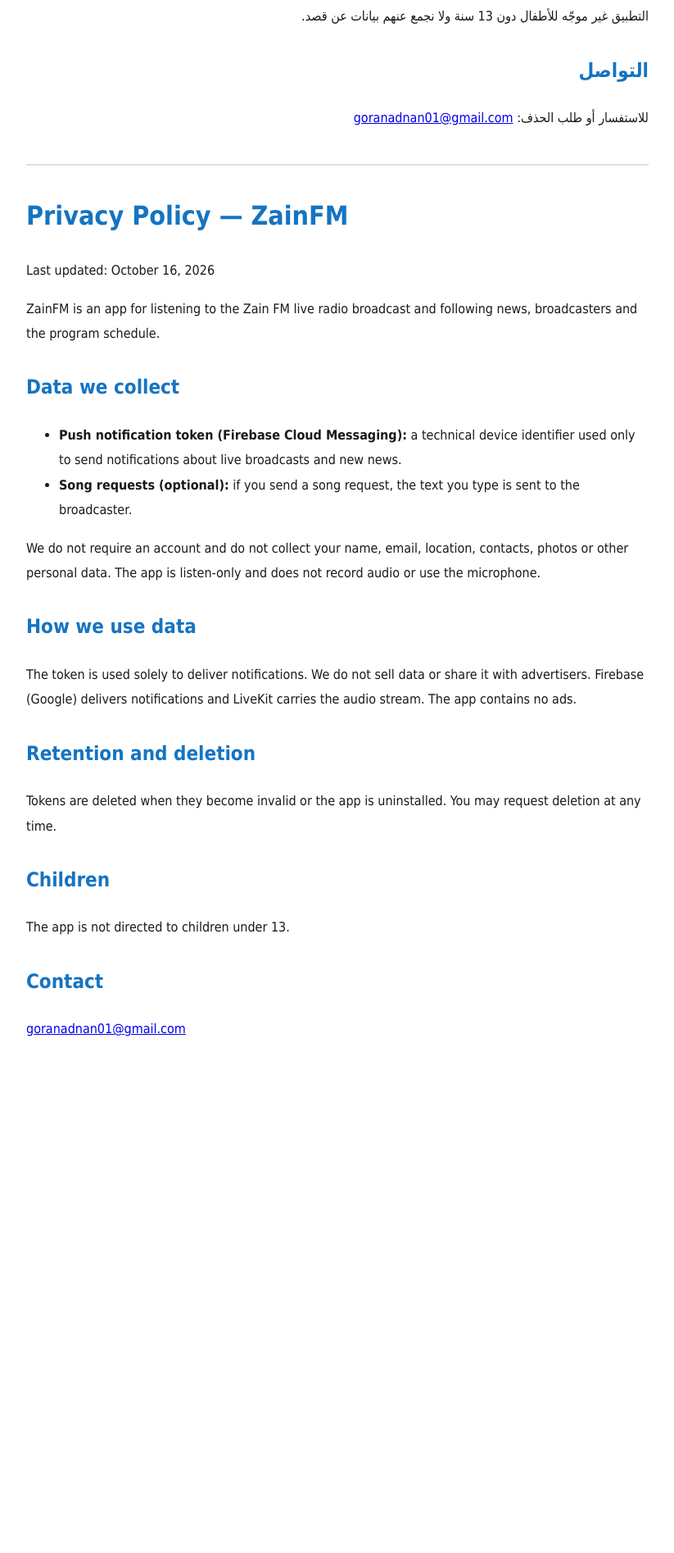
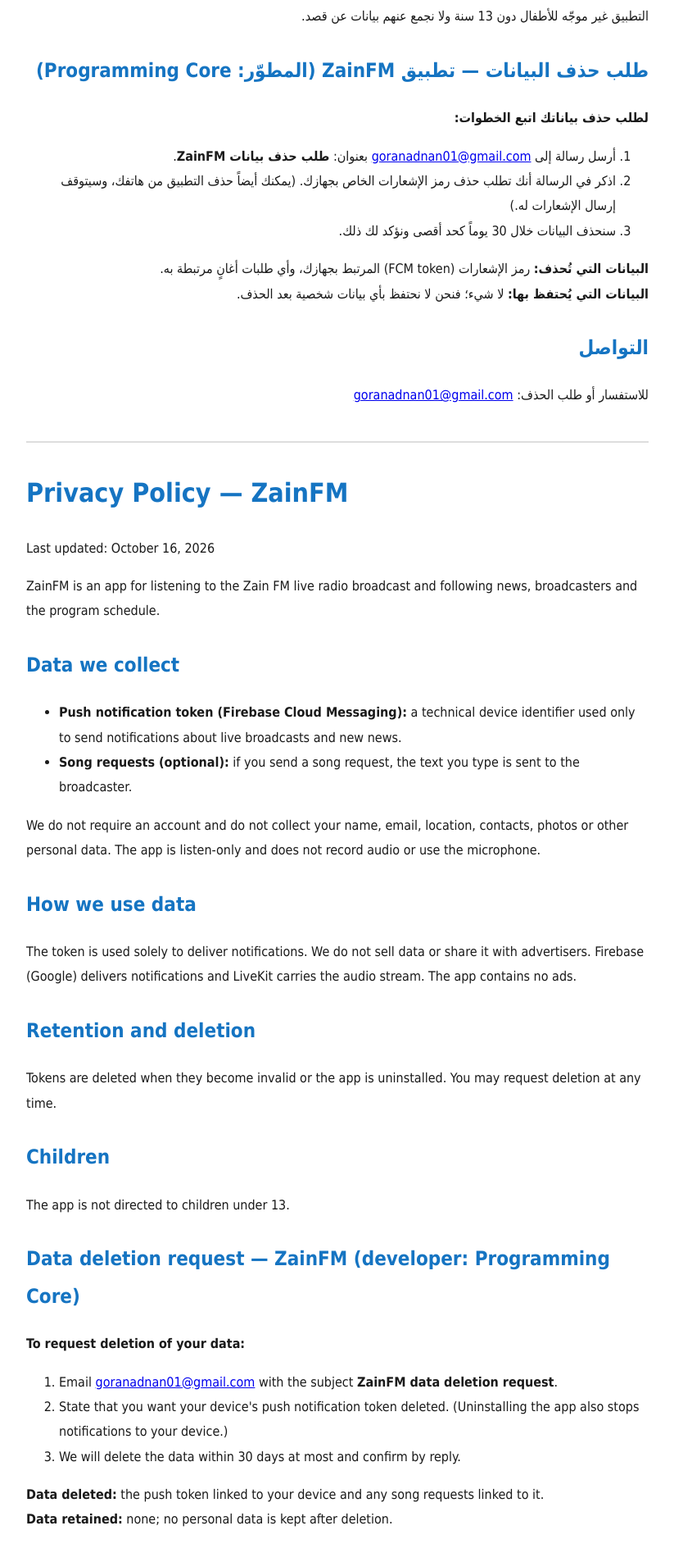
Before and after one commit to Vendetta40104/zainfm-privacy, a plain HTML site: page index.html in a window 1280 px wide. Shown: the part 1080-2974 px from the top of the page at 82% size, without its empty margins (228-1051 px from the left). Before the commit the page ends 2391 px from the top, so only its background shows below. Drawn offline with Linux system fonts and the light colour scheme.

Commit message:
Add files via upload

```diff
--- a/index.html
+++ b/index.html
@@ -37,6 +37,16 @@ h1{color:#1574c2}h2{color:#1574c2;margin-top:28px}
 <h2>الأطفال</h2>
 <p>التطبيق غير موجّه للأطفال دون 13 سنة ولا نجمع عنهم بيانات عن قصد.</p>
 
+<h2 id="delete">طلب حذف البيانات — تطبيق ZainFM (المطوّر: Programming Core)</h2>
+<p><b>لطلب حذف بياناتك اتبع الخطوات:</b></p>
+<ol>
+<li>أرسل رسالة إلى <a href="mailto:goranadnan01@gmail.com">goranadnan01@gmail.com</a> بعنوان: <b>طلب حذف بيانات ZainFM</b>.</li>
+<li>اذكر في الرسالة أنك تطلب حذف رمز الإشعارات الخاص بجهازك. (يمكنك أيضاً حذف التطبيق من هاتفك، وسيتوقف إرسال الإشعارات له.)</li>
+<li>سنحذف البيانات خلال 30 يوماً كحد أقصى ونؤكد لك ذلك.</li>
+</ol>
+<p><b>البيانات التي تُحذف:</b> رمز الإشعارات (FCM token) المرتبط بجهازك، وأي طلبات أغانٍ مرتبطة به.<br>
+<b>البيانات التي يُحتفظ بها:</b> لا شيء؛ فنحن لا نحتفظ بأي بيانات شخصية بعد الحذف.</p>
+
 <h2>التواصل</h2>
 <p>للاستفسار أو طلب الحذف: <a href="mailto:goranadnan01@gmail.com">goranadnan01@gmail.com</a></p>
 
@@ -56,6 +66,15 @@ h1{color:#1574c2}h2{color:#1574c2;margin-top:28px}
 <p>Tokens are deleted when they become invalid or the app is uninstalled. You may request deletion at any time.</p>
 <h2>Children</h2>
 <p>The app is not directed to children under 13.</p>
+<h2 id="delete-en">Data deletion request — ZainFM (developer: Programming Core)</h2>
+<p><b>To request deletion of your data:</b></p>
+<ol>
+<li>Email <a href="mailto:goranadnan01@gmail.com">goranadnan01@gmail.com</a> with the subject <b>ZainFM data deletion request</b>.</li>
+<li>State that you want your device's push notification token deleted. (Uninstalling the app also stops notifications to your device.)</li>
+<li>We will delete the data within 30 days at most and confirm by reply.</li>
+</ol>
+<p><b>Data deleted:</b> the push token linked to your device and any song requests linked to it.<br>
+<b>Data retained:</b> none; no personal data is kept after deletion.</p>
 <h2>Contact</h2>
 <p><a href="mailto:goranadnan01@gmail.com">goranadnan01@gmail.com</a></p>
 </div>
```
